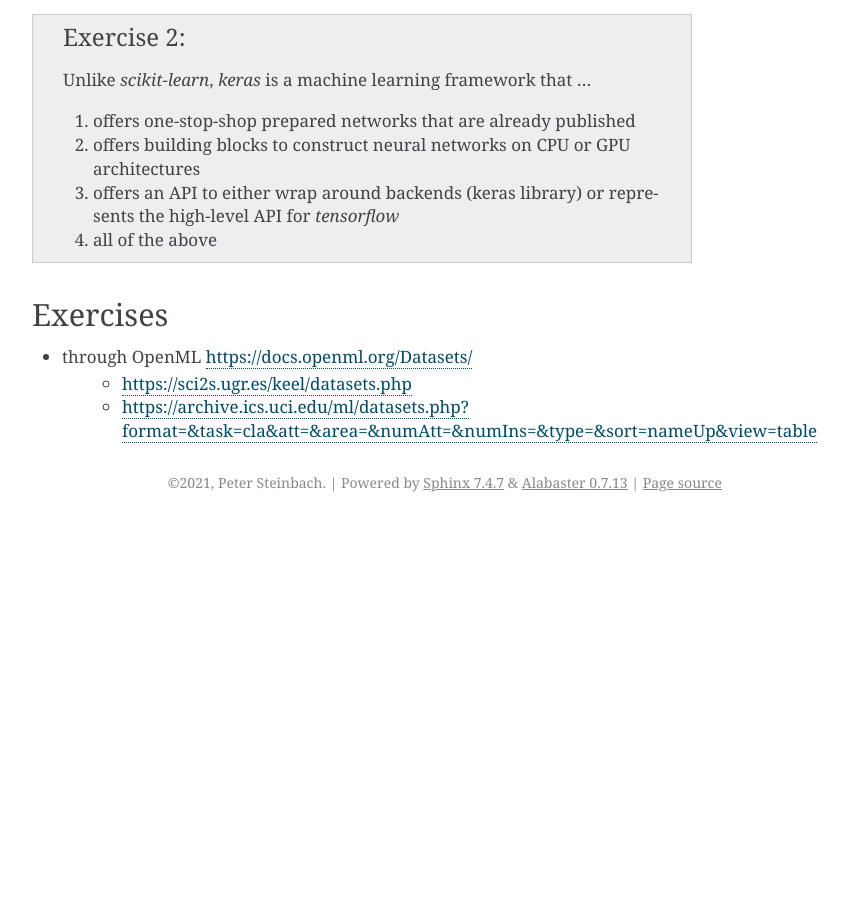
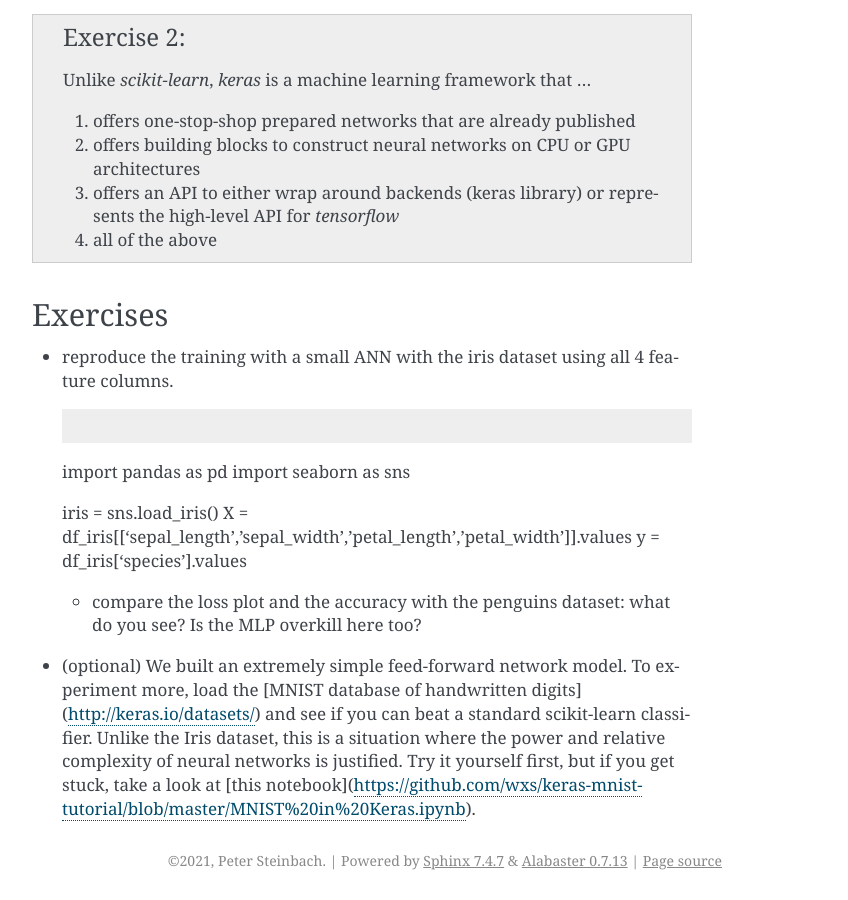
Before and after one commit to deeplearning540/deeplearning540.github.io, a Sphinx documentation site: the page built from source/lesson05/content.rst, in a window 1280 px wide and 900 px high, scrolled down 1091 px. Shown: the whole window, without its empty margins (388-1236 px from the left). Built offline with Sphinx 7.4.7, drawn with Linux system fonts in a browser that asks for light colours; before the commit the page ends 1613 px from its top, so only the background shows below that.

Commit message:
first exercises

```diff
--- a/source/lesson05/content.rst
+++ b/source/lesson05/content.rst
@@ -48,6 +48,17 @@ Check your Learning
 Exercises
 =========
 
-* through OpenML https://docs.openml.org/Datasets/
-   * https://sci2s.ugr.es/keel/datasets.php
-   * https://archive.ics.uci.edu/ml/datasets.php?format=&task=cla&att=&area=&numAtt=&numIns=&type=&sort=nameUp&view=table
+* reproduce the training with a small ANN with the iris dataset using all 4 feature columns.
+
+  .. code-block:: python
+
+  import pandas as pd
+  import seaborn as sns
+
+  iris = sns.load_iris()
+  X = df_iris[['sepal_length','sepal_width','petal_length','petal_width']].values
+  y = df_iris['species'].values
+
+  * compare the loss plot and the accuracy with the penguins dataset: what do you see? Is the MLP overkill here too?
+
+* (optional) We built an extremely simple feed-forward network model. To experiment more, load the [MNIST database of handwritten digits](http://keras.io/datasets/) and see if you can beat a standard scikit-learn classifier. Unlike the Iris dataset, this is a situation where the power and relative complexity of neural networks is justified. Try it yourself first, but if you get stuck, take a look at [this notebook](https://github.com/wxs/keras-mnist-tutorial/blob/master/MNIST%20in%20Keras.ipynb).
```
